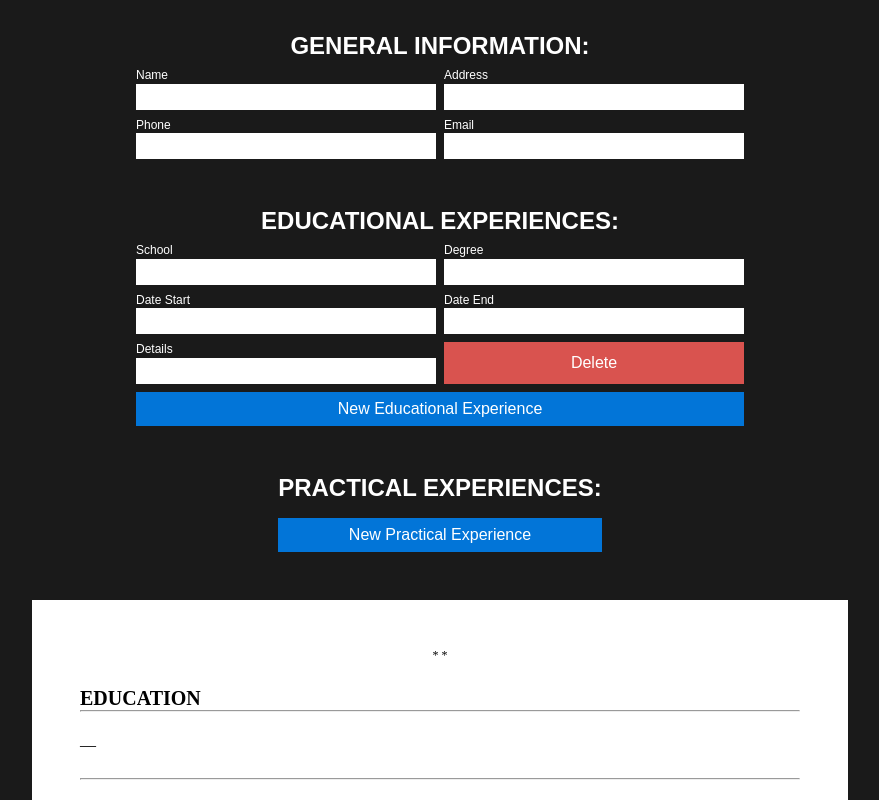
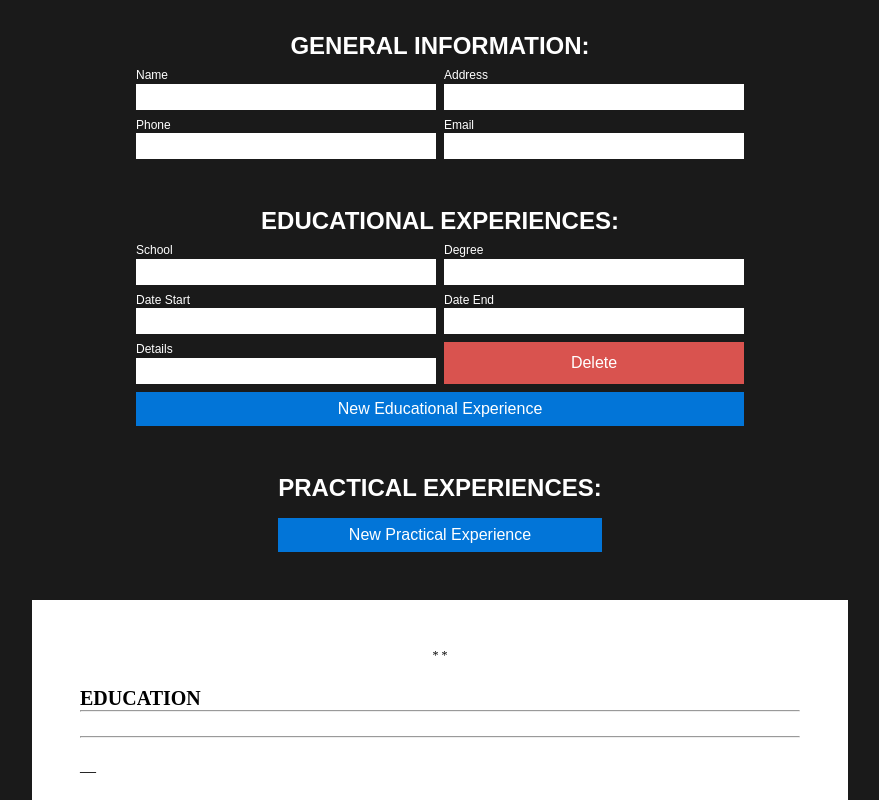
Before and after one commit to azboss2021/cv-project, a React (Create React App) app: page / in a window 1280 px wide. Both pictures are taken after a click on the button "New Educational Experience". Shown: the top 800 px of the page, without its empty margins (200-1079 px from the left). Built offline with nearby package versions, Linux system fonts and the light colour scheme.

Commit message:
Updated README.md. Changed education/work experience section slightly in preview

```diff
--- a/src/components/Preview.js
+++ b/src/components/Preview.js
@@ -16,7 +16,12 @@ export default class Preview extends Component {
         </div>
 
         <div id="preview_education">
-          {this.props.educations.length > 0 && <div className="preview_section_title">EDUCATION</div>}
+          {this.props.educations.length > 0 &&
+            <div>
+              <div className="preview_section_title">EDUCATION</div>
+              <hr></hr>
+            </div>
+          }
           <hr></hr>
           <div id="educations">
             {this.props.educations.map((education) => {
@@ -35,8 +40,12 @@ export default class Preview extends Component {
         </div>
 
         <div id="preview_work">
-          {this.props.works.length > 0 && <div className="preview_section_title">WORK EXPERIENCE</div>}
-          <hr></hr>
+          {this.props.works.length > 0 &&
+            <div>
+              <div className="preview_section_title">WORK EXPERIENCE</div>
+              <hr></hr>
+            </div>
+          }
           <div id="works">
             {this.props.works.map((work) => {
               return (
```
Also changed, not shown: 1 other file (tests, documents, lock files or other folders).
